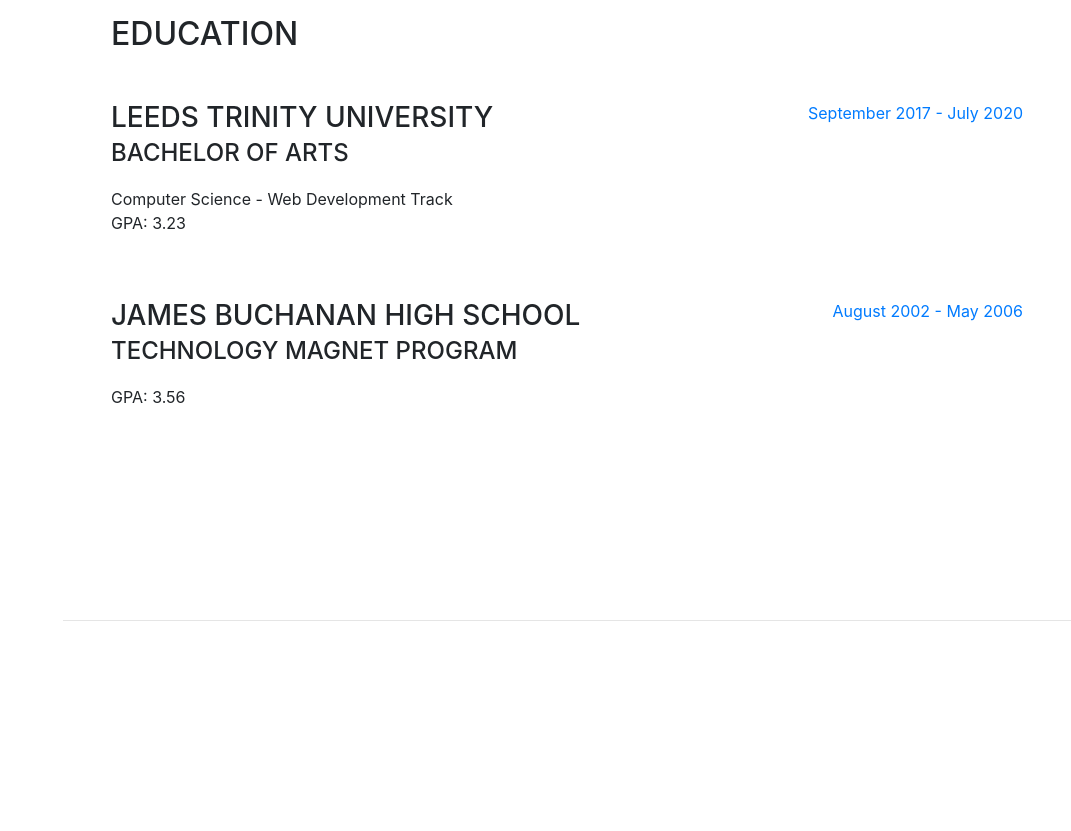
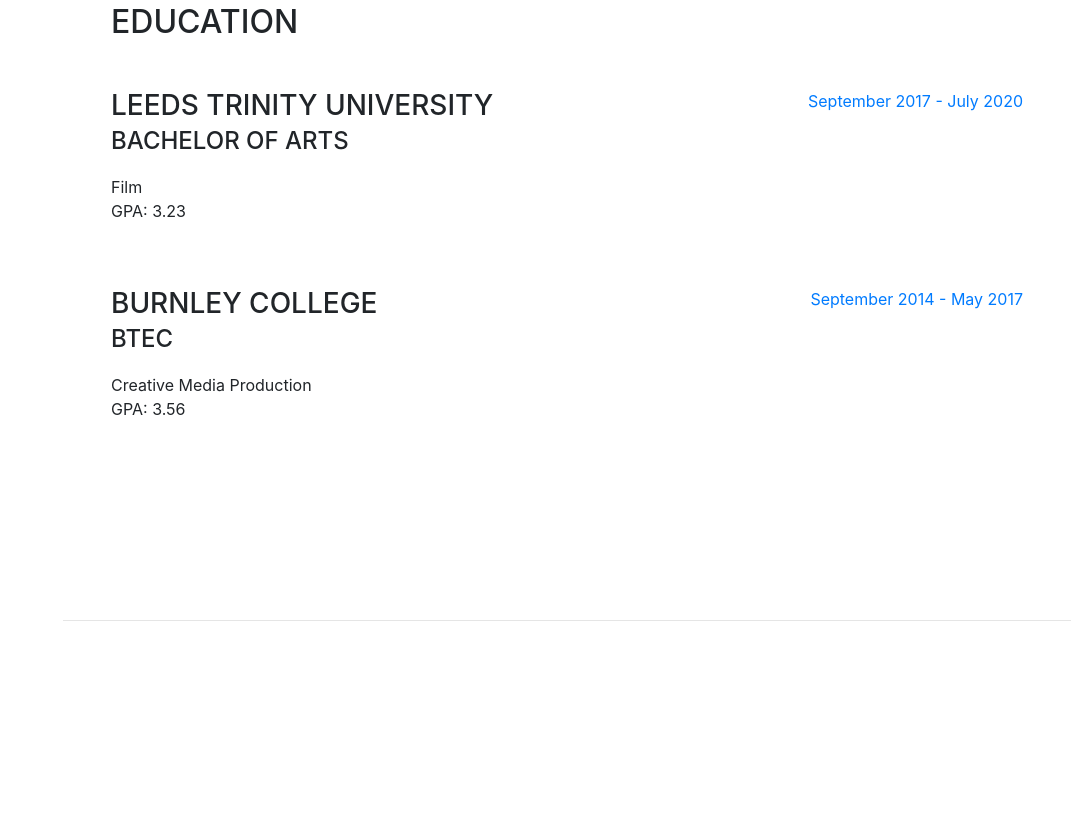
Before and after one commit to TimDFielden/TimDFielden.github.io, a website with bundled scripts: page index.html in a window 1280 px wide. Shown: the part 2075-2906 px from the top of the page, without its empty margins (209-1280 px from the left). Built offline with nearby package versions, Linux system fonts and the light colour scheme; a web font is replaced by a local one.

Commit message:
education change

```diff
--- a/index.html
+++ b/index.html
@@ -151,7 +151,7 @@
             <div class="resume-content mr-auto">
               <h3 class="mb-0">Leeds Trinity University</h3>
               <div class="subheading mb-3">Bachelor of Arts</div>
-              <div>Computer Science - Web Development Track</div>
+              <div>Film</div>
               <p>GPA: 3.23</p>
             </div>
             <div class="resume-date text-md-right">
@@ -161,12 +161,13 @@
 
           <div class="resume-item d-flex flex-column flex-md-row">
             <div class="resume-content mr-auto">
-              <h3 class="mb-0">James Buchanan High School</h3>
-              <div class="subheading mb-3">Technology Magnet Program</div>
+              <h3 class="mb-0">Burnley College</h3>
+              <div class="subheading mb-3">BTEC</div>
+              <div>Creative Media Production</div>
               <p>GPA: 3.56</p>
             </div>
             <div class="resume-date text-md-right">
-              <span class="text-primary">August 2002 - May 2006</span>
+              <span class="text-primary">September 2014 - May 2017</span>
             </div>
           </div>
 
```
